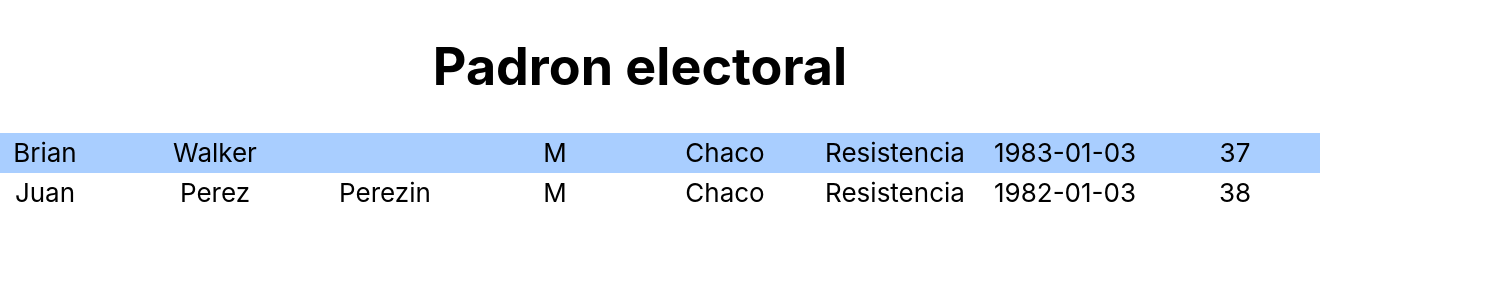
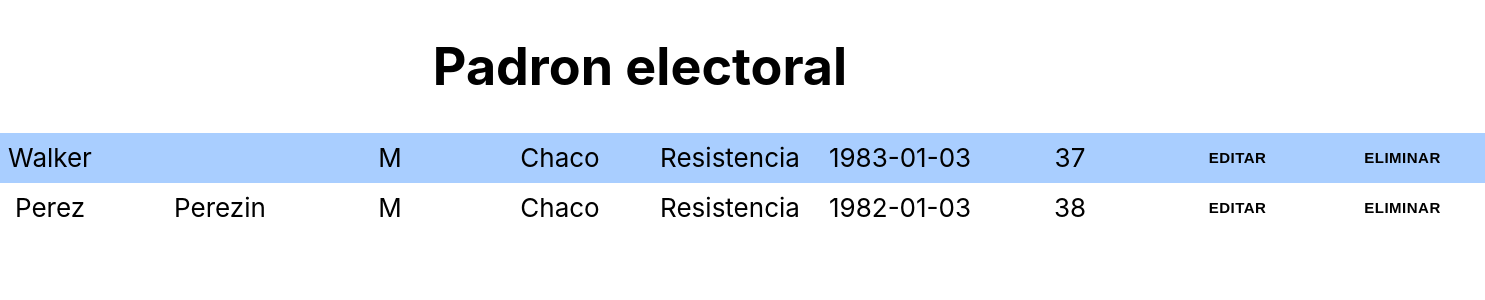
Before and after one commit to justbwalker/padron-electoral, a React (Create React App) app: page / in a window 1280 px wide. Shown: the top 300 px of the page, 1485 px wide, since content can reach past the window. Built offline with nearby package versions, Linux system fonts and the light colour scheme.

Commit message:
Button component created and added to person-list-item and styles

```diff
--- /dev/null
+++ b/src/components/button/button.component.jsx
@@ -0,0 +1,11 @@
+import React from "react";
+
+import "./button.styles.scss";
+
+const Button = ({ children, ...otherProps }) => (
+  <button className="button" {...otherProps}>
+    {children}
+  </button>
+);
+
+export default Button;
--- /dev/null
+++ b/src/components/button/button.styles.scss
@@ -0,0 +1,14 @@
+.button {
+  min-width: 165px;
+  width: auto;
+  height: 50px;
+  letter-spacing: 0.5px;
+  line-height: 50px;
+  padding: 0 35px 0 35px;
+  font-size: 15px;
+  background-color: transparent;
+  text-transform: uppercase;
+  font-weight: bolder;
+  border: none;
+  cursor: pointer;
+}
--- a/src/components/person-list-item/person-list-item.component.jsx
+++ b/src/components/person-list-item/person-list-item.component.jsx
@@ -1,5 +1,7 @@
 import React from "react";
 import PropTypes from "prop-types";
+
+import Button from "../button/button.component";
 
 import "./person-list-item.styles.scss";
 
@@ -21,6 +23,8 @@ const PersonListItem = ({ firstName, lastName, mothersLastName, gender, state, c
       <div className="field">{city}</div>
       <div className="field">{new Date(birthDate).toISOString().substring(0, 10)}</div>
       <div className="field">{getAge(age)}</div>
+      <Button>Editar</Button>
+      <Button>Eliminar</Button>
     </div>
   );
 };
--- a/src/components/person-list-item/person-list-item.styles.scss
+++ b/src/components/person-list-item/person-list-item.styles.scss
@@ -2,7 +2,7 @@
   display: flex;
   align-items: center;
   justify-content: space-between;
-  height: 40px;
+  height: 50px;
   width: 100%;
   background: rgb(169, 206, 255);
 }
```
